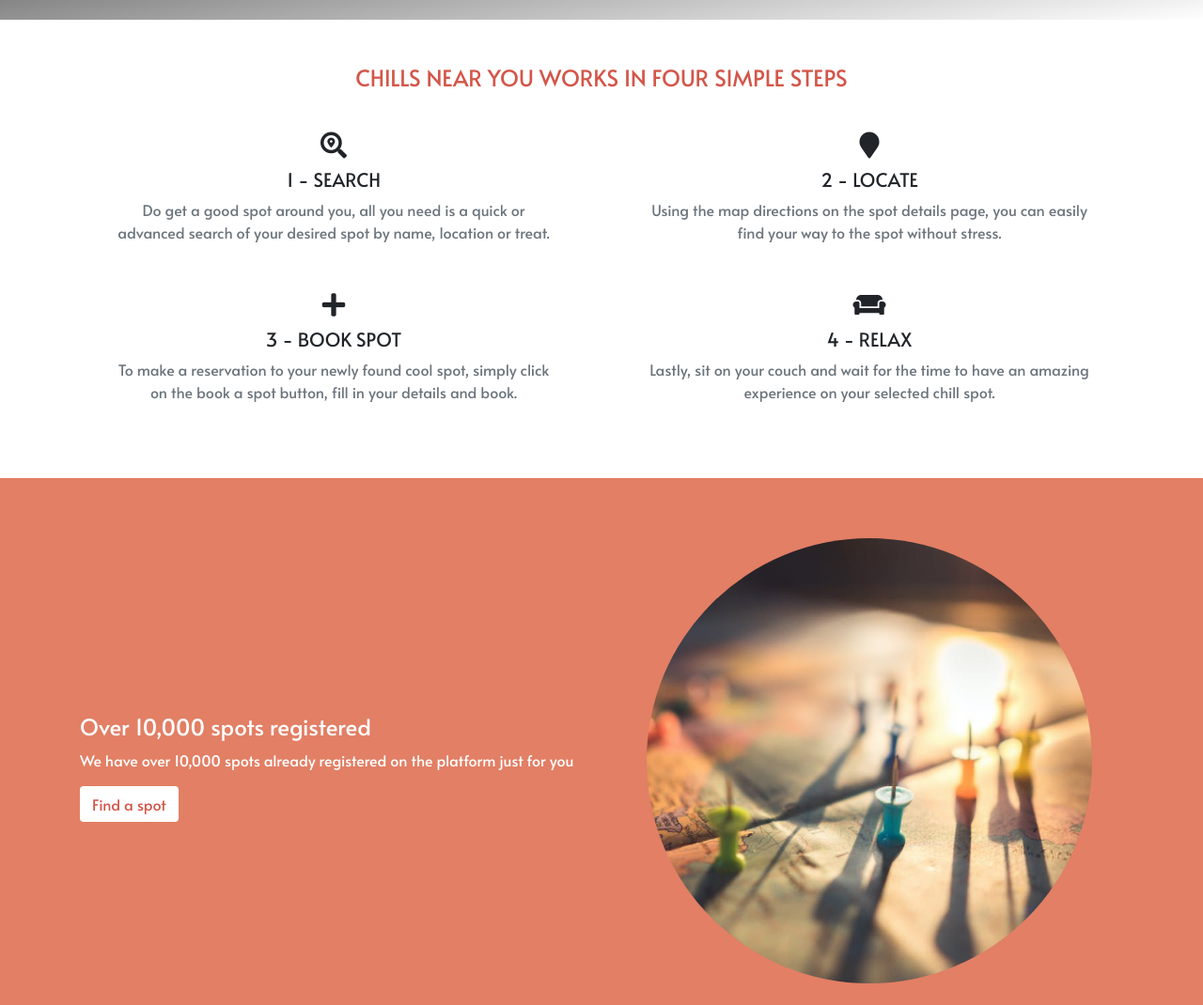
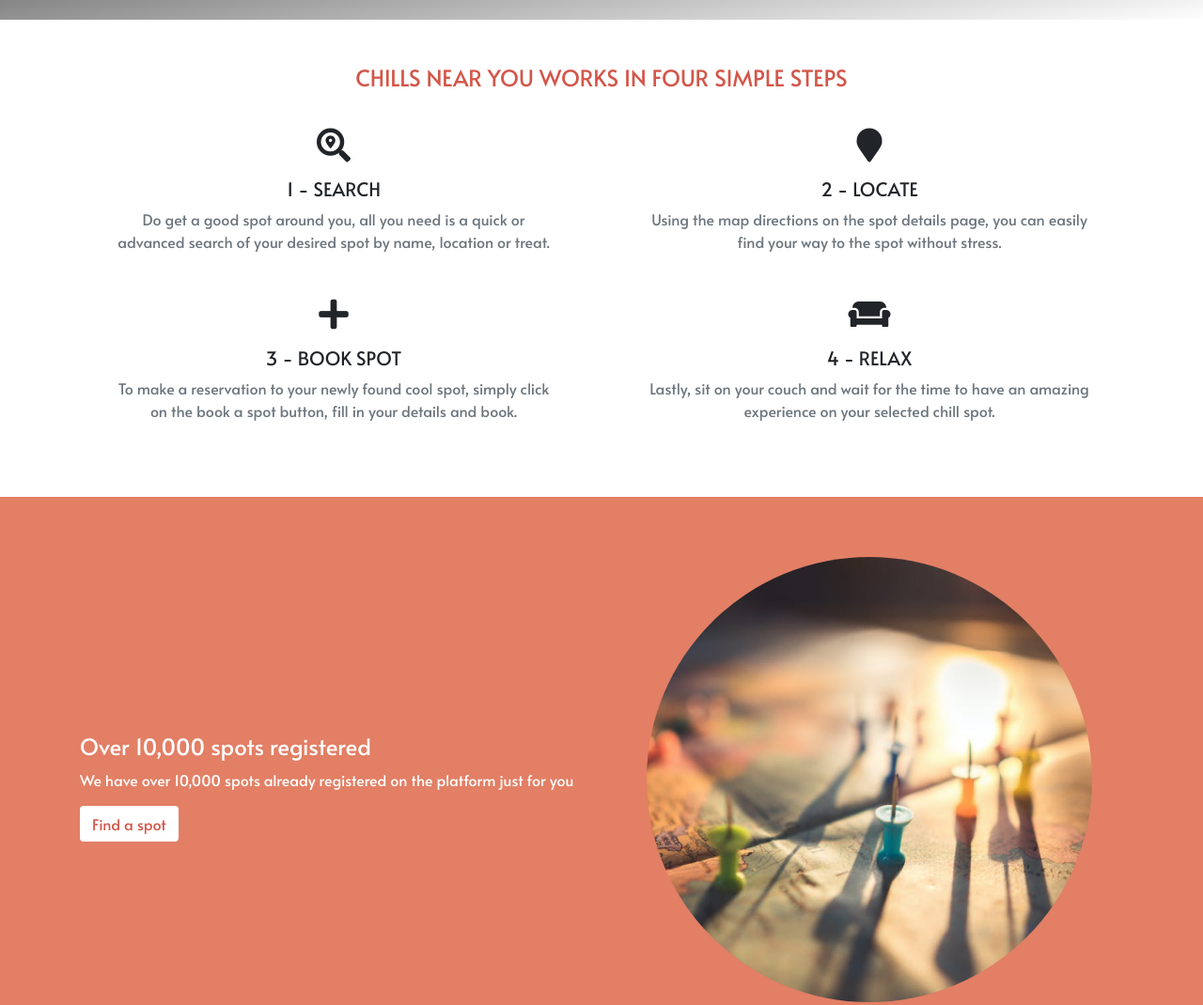
Before and after one commit to oracleot/chills-near-you, a website: page index.html in a window 1280 px wide. Shown: the part 620-1690 px from the top of the page at 94% size. Drawn offline with nearby package versions, Linux system fonts and the light colour scheme; grey boxes are pictures that could not be loaded.

Commit message:
Fix semantic issues

```diff
--- a/assets/styles.css
+++ b/assets/styles.css
@@ -71,6 +71,10 @@ a {
 
 .font-size-small {
   font-size: 13px;
+}
+
+.font-size-medium {
+  font-size: 36px;
 }
 
 .pos-rel {
--- a/index.html
+++ b/index.html
@@ -81,77 +81,77 @@
       <div class="container text-center">
         <h4 class="color-primary text-uppercase">Chills Near You works in four simple steps</h4>
         <div class="row mt-4">
-          <div class="col-lg-6 px-3 px-md-5 py-3">
-            <h3><i class="fas fa-search-location"></i></h3>
+          <section class="col-lg-6 px-3 px-md-5 py-3">
+            <p><i class="fas fa-search-location font-size-medium"></i></p>
             <h5 class="text-uppercase">1 - Search</h5>
             <p class="text-secondary">Do get a good spot around you, all you need is  a quick or advanced search of your desired spot by name, location or treat.</p>
-          </div>
-          <div class="col-lg-6 px-3 px-md-5 py-3">
-            <h3><i class="fas fa-map-marker"></i></h3>
+          </section>
+          <section class="col-lg-6 px-3 px-md-5 py-3">
+            <p><i class="fas fa-map-marker font-size-medium"></i></p>
             <h5 class="text-uppercase">2 - Locate</h5>
             <p class="text-secondary">Using the map directions on the spot details page, you can easily find your way to the spot without stress.</p>
-          </div>
-          <div class="col-lg-6 px-3 px-md-5 py-3">
-            <h3><i class="fas fa-plus"></i></h3>
+          </section>
+          <section class="col-lg-6 px-3 px-md-5 py-3">
+            <p><i class="fas fa-plus font-size-medium"></i></p>
             <h5 class="text-uppercase">3 - Book Spot</h5>
             <p class="text-secondary">To make a reservation to your newly found cool spot, simply click on the book a spot button, fill in your details and book.</p>
-          </div>
-          <div class="col-lg-6 px-3 px-md-5 py-3">
-            <h3><i class="fas fa-couch"></i></h3>
+          </section>
+          <section class="col-lg-6 px-3 px-md-5 py-3">
+            <p><i class="fas fa-couch font-size-medium"></i></p>
             <h5 class="text-uppercase">4 - Relax</h5>
             <p class="text-secondary">Lastly, sit on your couch and wait for the time to have an amazing experience on your selected chill spot.</p>
-          </div>
+          </section>
         </div>
       </div>
     </div>
     <div class="what-you-get">
-      <div class="section-one py-5 bg-secondary-color">
+      <section class="py-5 bg-secondary-color">
         <div class="container py-3">
           <div class="row align-items-center text-white">
             <div class="col-md-6 order-2 order-md-1 text-center text-md-left pt-3 pt-m-0">
-              <section>
+              <div>
                 <h4>Over 10,000 spots registered</h4>
                 <p>We have over 10,000 spots already registered on the platform just for you</p>
                 <a href="#" class="btn bg-white color-primary">Find a spot</a>
-              </section>
+              </div>
             </div>
             <div class="col-md-6 order-1 order-md-2 px-5">
               <img class="w-100 rounded-circle" src="/assets/img/available-spots.jpg" alt="">
             </div>
           </div>
         </div>
-      </div>
-      <div class="section-one py-5 bg-grey">
+      </section>
+      <section class="py-5 bg-grey">
         <div class="container py-3">
           <div class="row align-items-center text-white">
             <div class="col-md-6 order-2 order-md-1 text-center text-md-left pt-3 pt-m-0">
-              <section>
+              <div>
                 <h4>No need for stressful drives to find a spot</h4>
                 <p>Outsmart your friends who aren't aware of this platform by avoiding stressful drives in search of a chill spot</p>
                 <a href="#" class="btn bg-white color-grey">Find a close spot</a>
-              </section>
+              </div>
             </div>
             <div class="col-md-6 order-1 order-md-2 px-5">
               <img class="w-100 rounded-circle" src="/assets/img/stressful-driving.jpg" alt="">
             </div>
           </div>
         </div>
-      </div>
-      <div class="section-one py-5 bg-tertiary">
+      </section>
+      <section class="py-5 bg-tertiary">
         <div class="container py-3">
           <div class="row align-items-center text-white">
             <div class="col-md-6 order-2 order-md-1 text-center text-md-left pt-3 pt-m-0">
-              <section>
+              <div>
                 <h4>Anytime Anywhere Anyway</h4>
                 <p>With our numerous chill spots, you can definitely find one at any time of the day, anywhere you are and for any special treat desired</p>
-              </section>
+              </div>
             </div>
             <div class="col-md-6 order-1 order-md-2 px-5">
               <img class="w-100 rounded-circle" src="/assets/img/anytime-anywhere.jpg" alt="">
             </div>
           </div>
         </div>
-      </div>
+      </section>
     </div>
     <footer>
       <div class="sub-footer pt-4 bg-footer">
```
